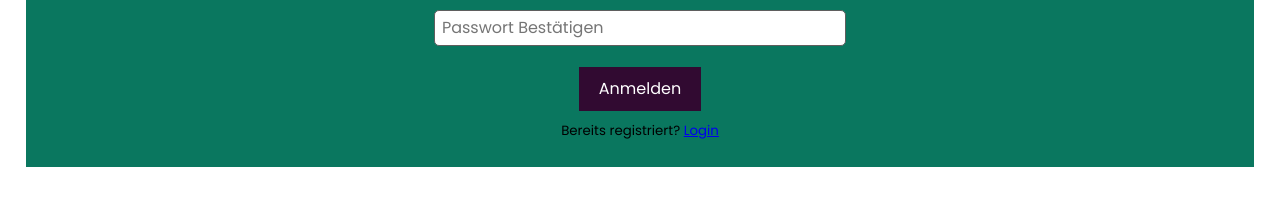
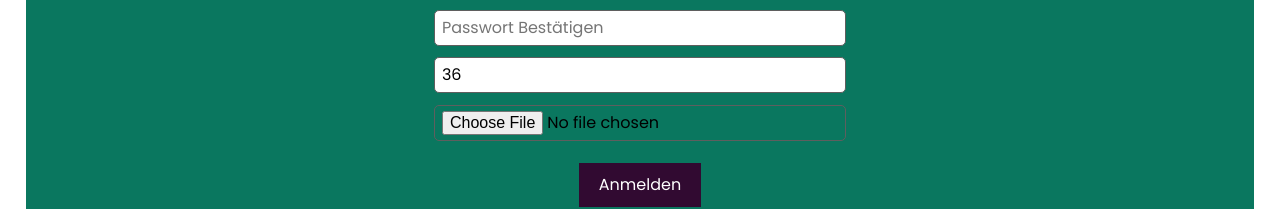
Before and after one commit to eoss-sh/casfee-project2, a React (Create React App) app: page /register in a window 1280 px wide. Shown: the part 285-494 px from the top of the page. Built offline with nearby package versions, Linux system fonts and the light colour scheme; no server answers.

Commit message:
added image upload to user and custom hook

```diff
--- /dev/null
+++ b/src/components/Uploader/index.tsx
@@ -0,0 +1,24 @@
+import React, {useEffect} from 'react';
+import useStorage from '../../helpers/customHooks/useStorage';
+
+interface UploaderProps {
+    image: File,
+    setImage: (image: File) => void,
+    setUrl: (url: String) => void
+}
+
+const Uploader = ({image, setImage, setUrl}: UploaderProps) => {
+    const {url, progress} = useStorage(image);
+    console.log(progress, url)
+    // ToDos
+    // 1. Add Progressbar
+    // 2. Use SetImage to remove Progressbar
+    // 3. Pass also setURL and set URL via Function in Parent to use.
+    useEffect(() => {
+        setUrl(url)
+    }, [url, setUrl])
+
+    return <small>Upload</small>;
+};
+
+export default Uploader;
--- a/src/features/auth/register.tsx
+++ b/src/features/auth/register.tsx
@@ -2,7 +2,8 @@ import React, { useState } from 'react';
 import { useHistory } from 'react-router';
 import { Link } from 'react-router-dom';
 import ErrorText from '../../components/ErrorText';
-import { auth } from '../../config/firebase';
+import Uploader from '../../components/Uploader';
+import { auth, database } from '../../config/firebase';
 import logging from '../../config/logging';
 import { FormContainer, Input, Button } from '../../styles/forms';
 
@@ -11,9 +12,20 @@ const RegisterPage = () => {
     const [email, setEmail] = useState<string>('');
     const [password, setPassword] = useState<string>('');
     const [confirm, setConfirm] = useState<string>('');
+    const [hcp, setHcp] = useState<number>(36)
+    const [image, setImage] = useState<File>()
+    const [url, setUrl] = useState<String>('')
     const [error, setError] = useState<string>('');
 
     const history = useHistory();
+    const types = ['image/png', 'image/jpeg']
+
+
+    const handleFileUpload = (event: React.ChangeEvent<HTMLInputElement>) => {
+      if (event.target.files && types.includes(event.target.files[0].type)) {
+        setImage(event.target.files[0]);
+      }
+    };
 
     const signUpWithEmailAndPassword = () => {
         if (password !== confirm) {
@@ -26,6 +38,11 @@ const RegisterPage = () => {
 
         auth.createUserWithEmailAndPassword(email, password)
             .then(result => {
+                return database.collection('appUser').doc(result.user?.uid).set({
+                    hcp,
+                    url,
+                })
+            }).then((result) => {
                 logging.info(result);
                 history.push('/login');
             })
@@ -55,7 +72,7 @@ const RegisterPage = () => {
           name="email"
           id="email"
           placeholder="Email"
-                onChange={event => setEmail(event.target.value)}
+          onChange={(event) => setEmail(event.target.value)}
           value={email}
         />
         <Input
@@ -64,7 +81,7 @@ const RegisterPage = () => {
           name="password"
           id="password"
           placeholder="Passwort"
-                onChange={event => setPassword(event.target.value)}
+          onChange={(event) => setPassword(event.target.value)}
           value={password}
         />
         <Input
@@ -73,19 +90,42 @@ const RegisterPage = () => {
           name="confirm"
           id="confirm"
           placeholder="Passwort Bestätigen"
-                onChange={event => setConfirm(event.target.value)}
+          onChange={(event) => setConfirm(event.target.value)}
           value={confirm}
         />
+        <Input
+          large
+          type="number"
+          step="0.1"
+          name="hcp"
+          id="hcp"
+          placeholder="Handicap"
+          onChange={(event) => setHcp(parseFloat(event.target.value))}
+          value={hcp}
+        />
+        <Input
+          large
+          type="file"
+          name="userImage"
+          id="userImage"
+          placeholder="Bild"
+          onChange={handleFileUpload}
+        />
+        {image && <Uploader image={image} setImage={setImage} setUrl={setUrl} />}
         <Button
           disabled={registering}
           onClick={() => signUpWithEmailAndPassword()}
         >
           Anmelden
         </Button>
-            <small><p>Bereits registriert? <Link to="/login">Login</Link></p></small>
+        <small>
+          <p>
+            Bereits registriert? <Link to="/login">Login</Link>
+          </p>
+        </small>
         <ErrorText error={error} />
       </FormContainer>
-    )
+    );
 }
 
 export default RegisterPage;
--- /dev/null
+++ b/src/helpers/customHooks/useStorage.tsx
@@ -0,0 +1,26 @@
+import { useState, useEffect } from "react";
+import {storage} from '../../config/firebase'
+
+
+const useStorage = (file: File) => {
+    const [progress, setProgress] = useState(0);
+    const [error, setError] = useState('');
+    const [url, setUrl] = useState('');
+
+    useEffect(() => {
+        const storageRef = storage.ref(file.name)
+        storageRef.put(file).on('state_changed', (snapshot) => {
+            let uploadProgress = (snapshot.bytesTransferred / snapshot.totalBytes) * 100;
+            setProgress(uploadProgress);
+
+        }, (err) => {
+            setError(err.message);
+        }, async () => {
+            const url = await storageRef.getDownloadURL()
+            setUrl(url)
+        })
+
+    }, [file])
+    return {progress, url, error}
+}
+export default useStorage;
```
Lines whose indentation alone changed are shown as unchanged.
